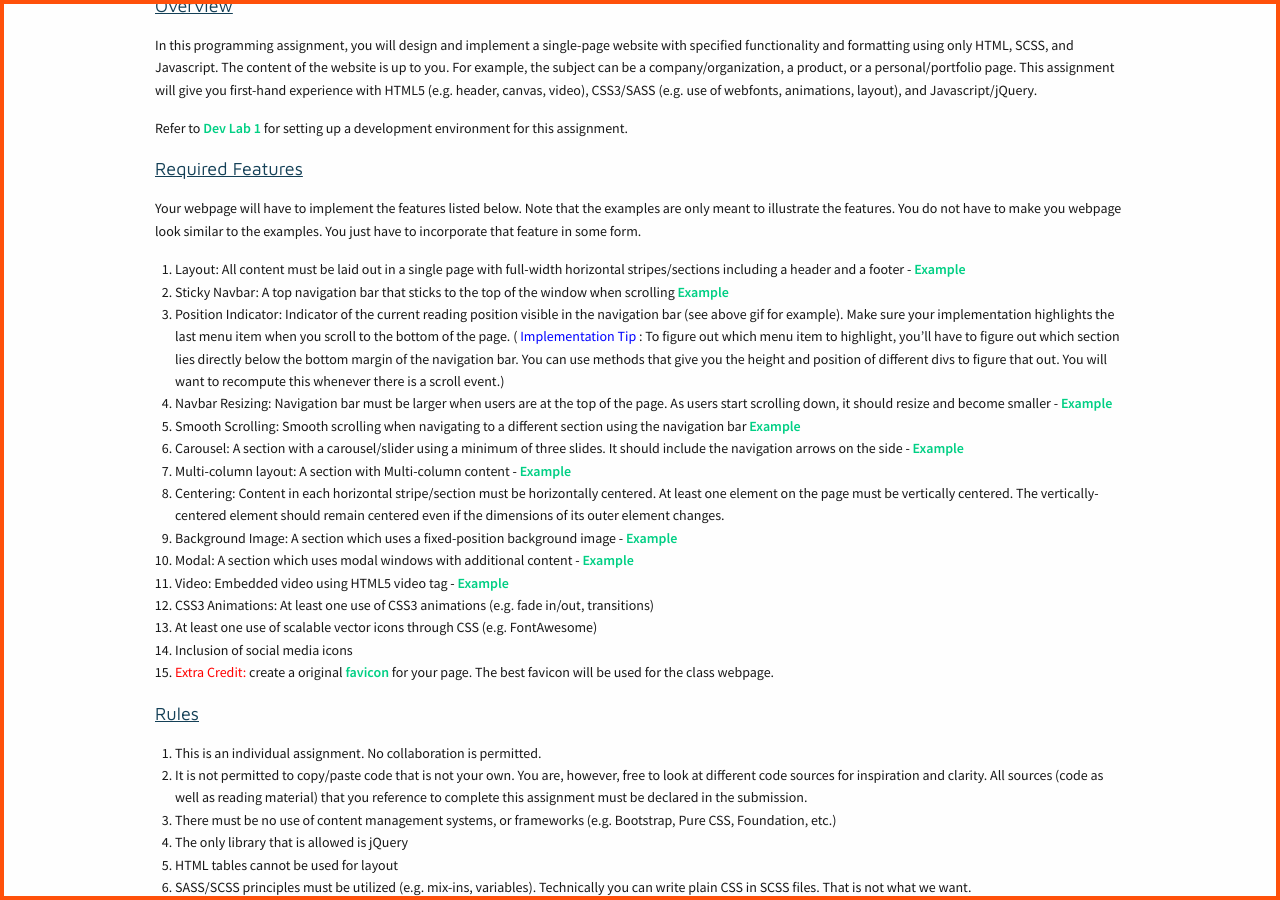
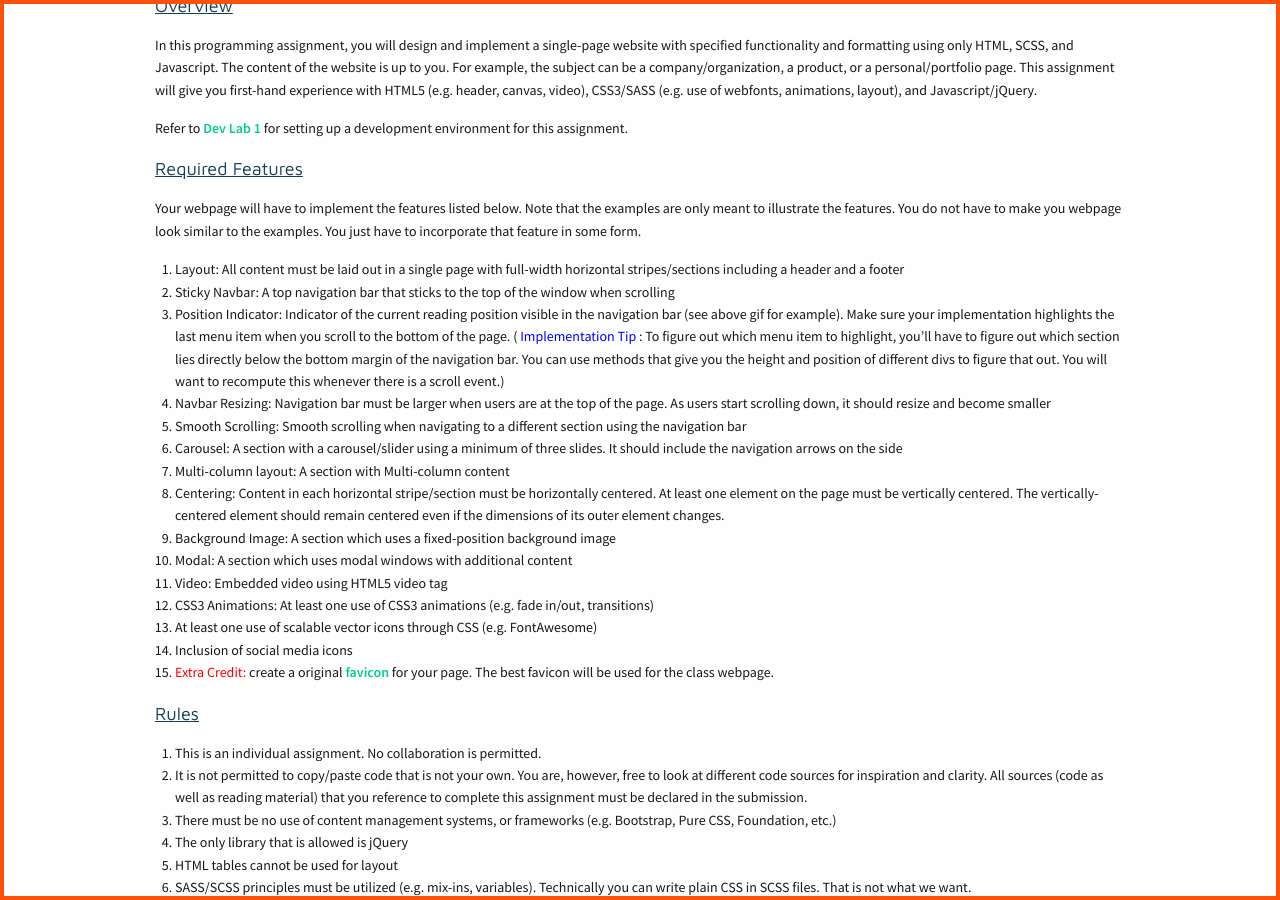
Before and after one commit to biplabdeka/fa2016, a Jekyll site: the page built from _posts/2016-1-26-MP-1.md, in a window 1280 px wide and 900 px high, scrolled down 400 px. Built offline with Jekyll 4.4.1, drawn with Linux system fonts in a browser that asks for light colours; nearby versions of some CDN libraries.

Commit message:
removed example links for now

```diff
--- a/_posts/2016-1-26-MP-1.md
+++ b/_posts/2016-1-26-MP-1.md
@@ -14,17 +14,17 @@
 <div class="section-heading">Required Features</div>
 Your webpage will have to implement the features listed below. Note that the examples are only meant to illustrate the features. You do not have to make you webpage look similar to the examples. You just have to incorporate that feature in some form.
 
-1. Layout: All content must be laid out in a single page with full-width horizontal stripes/sections including a header and a footer - [Example](http://courses.engr.illinois.edu/cs498rk1/images/mp1/2.png)
-2.	Sticky Navbar: A top navigation bar that sticks to the top of the window when scrolling [Example](http://courses.engr.illinois.edu/cs498rk1/images/mp1/3.gif)
+1. Layout: All content must be laid out in a single page with full-width horizontal stripes/sections including a header and a footer
+2.	Sticky Navbar: A top navigation bar that sticks to the top of the window when scrolling
 3.	Position Indicator: Indicator of the current reading position visible in the navigation bar (see above gif for example). Make sure your implementation highlights the last menu item when you scroll to the bottom of the page. (<span style="color: blue"> Implementation Tip </span>: To figure out which menu item to highlight, you'll have to figure out which section lies directly below the bottom margin of the navigation bar. You can use methods that give you the height and position of different divs to figure that out. You will want to recompute this whenever there is a scroll event.)
-4. Navbar Resizing: Navigation bar must be larger when users are at the top of the page. As users start scrolling down, it should resize and become smaller - [Example](http://courses.engr.illinois.edu/cs498rk1/images/mp1/4.gif)
-5.	Smooth Scrolling: Smooth scrolling when navigating to a different section using the navigation bar [Example](http://courses.engr.illinois.edu/cs498rk1/images/mp1/5.gif)
-6.	Carousel: A section with a carousel/slider using a minimum of three slides. It should include the navigation arrows on the side - [Example](http://courses.engr.illinois.edu/cs498rk1/images/mp1/6.gif)
-7. Multi-column layout: A section with Multi-column content - [Example](http://courses.engr.illinois.edu/cs498rk1/images/mp1/8.png)
+4. Navbar Resizing: Navigation bar must be larger when users are at the top of the page. As users start scrolling down, it should resize and become smaller
+5.	Smooth Scrolling: Smooth scrolling when navigating to a different section using the navigation bar
+6.	Carousel: A section with a carousel/slider using a minimum of three slides. It should include the navigation arrows on the side
+7. Multi-column layout: A section with Multi-column content
 8.	Centering: Content in each horizontal stripe/section must be horizontally centered. At least one element on the page must be vertically centered. The vertically-centered element should remain centered even if the dimensions of its outer element changes.
-9.	Background Image: A section which uses a fixed-position background image - [Example](http://courses.engr.illinois.edu/cs498rk1/images/mp1/9.gif)
-10.	Modal: A section which uses modal windows with additional content - [Example](http://courses.engr.illinois.edu/cs498rk1/images/mp1/10.gif)
-11.	Video: Embedded video using HTML5 video tag - [Example](http://courses.engr.illinois.edu/cs498rk1/images/mp1/11.gif)
+9.	Background Image: A section which uses a fixed-position background image
+10.	Modal: A section which uses modal windows with additional content
+11.	Video: Embedded video using HTML5 video tag
 12.	CSS3 Animations: At least one use of CSS3 animations (e.g. fade in/out, transitions)
 13.	At least one use of scalable vector icons through CSS (e.g. FontAwesome)
 14.	Inclusion of social media icons
```
